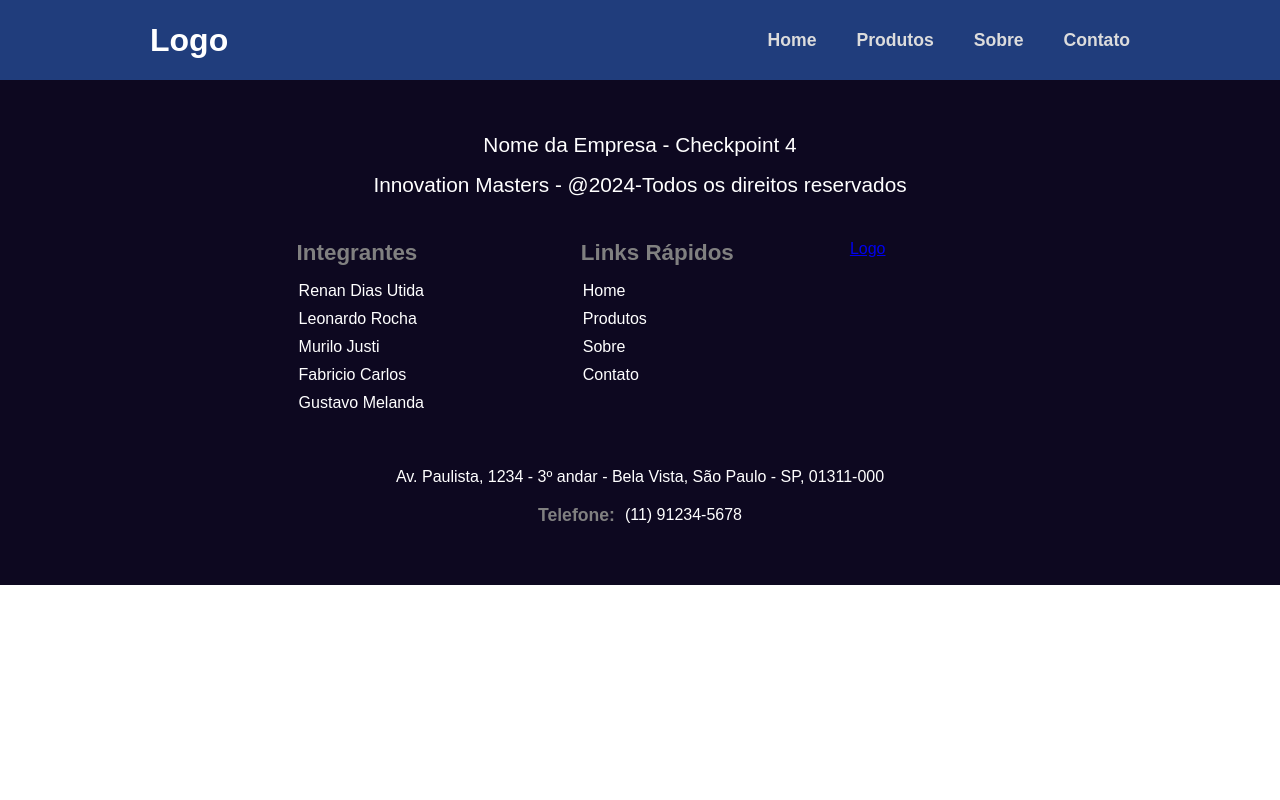
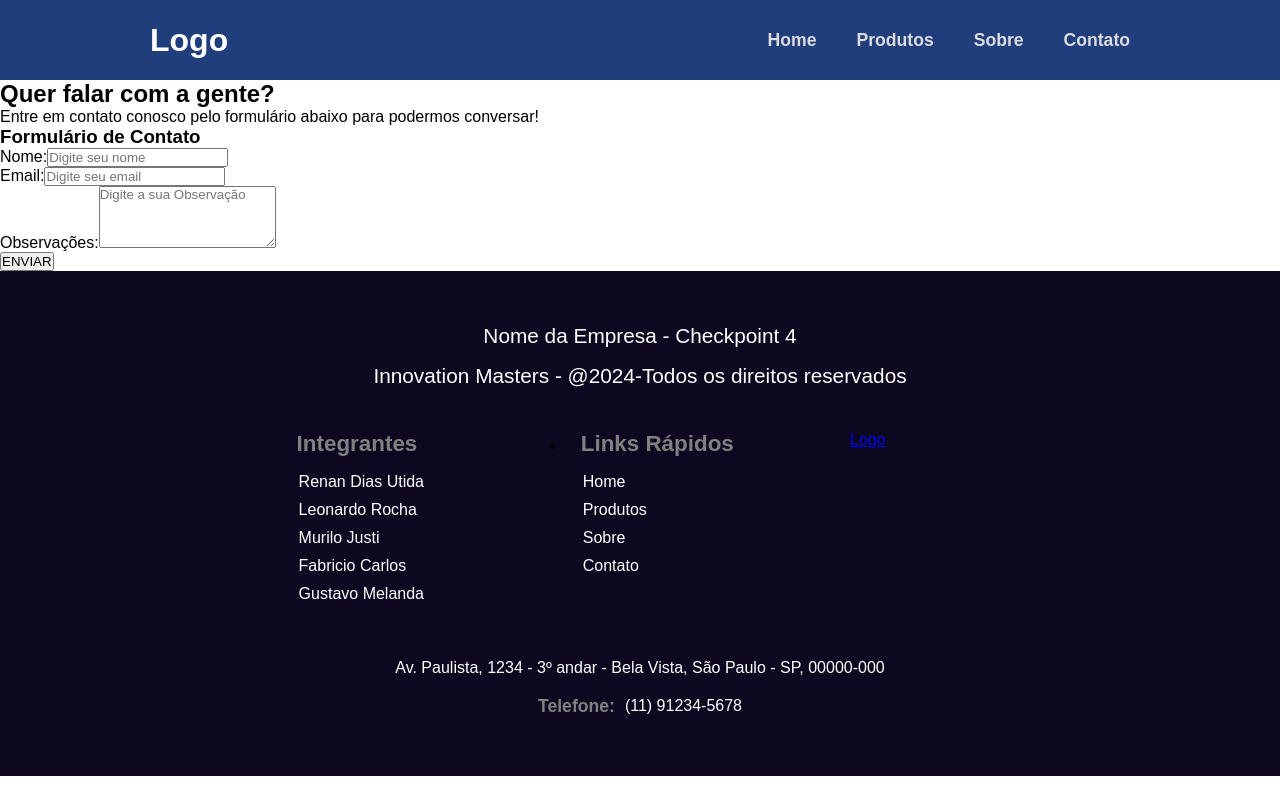
Before and after one commit to Innovation-Masters/projeto1-cp1, a React (Vite) app: page /contato in a window 1280 px wide. Built offline with nearby package versions, Linux system fonts and the light colour scheme.

Commit message:
Linkando as paginas, finalizando o Footer e começando a organizar a pagina de contato - Renan Dias Utida - RM 558540

```diff
--- a/src/App.jsx
+++ b/src/App.jsx
@@ -1,5 +1,6 @@
 import Nav from './components/Nav'
 import Footer from './components/Footer'
+import { Outlet } from 'react-router-dom'
 
 function App() {
 
@@ -7,6 +8,9 @@ function App() {
   return (
     <>
      <Nav/>
+
+     <Outlet/>
+
      <Footer/>
     </>
   )
--- a/src/components/Footer.jsx
+++ b/src/components/Footer.jsx
@@ -1,4 +1,5 @@
 import '../css/footer.css'
+import { Link } from 'react-router-dom'
 
 const Footer=()=>{
 
@@ -13,44 +14,26 @@ const Footer=()=>{
                     <div className="footer-info">
                         <ul>
                             <h2>Integrantes</h2>
-                            <li>
-                                <span>Renan Dias Utida</span>
-                            </li>
-                            <li>
-                                <span>Leonardo Rocha</span>
-                            </li>
-                            <li>
-                                <span>Murilo Justi</span>
-                            </li>
-                            <li>
-                                <span>Fabricio Carlos</span>
-                            </li>
-                            <li>
-                                <span>Gustavo Melanda</span>
-                            </li>
+                            <li>Renan Dias Utida</li>
+                            <li>Leonardo Rocha</li>
+                            <li>Murilo Justi</li>
+                            <li>Fabricio Carlos</li>
+                            <li>Gustavo Melanda</li>
                         </ul>
-                        <ul>
+                        <div className='links-rapidos'>
                             <h2>Links Rápidos</h2>
-                            <li>
-                                <span className='link-hover'>Home</span>
-                            </li>
-                            <li>
-                                <span className='link-hover'>Produtos</span>
-                            </li>
-                            <li>
-                                <span className='link-hover'>Sobre</span>
-                            </li>
-                            <li>
-                                <span className='link-hover'>Contato</span>
-                            </li>
-                        </ul>
+                            <Link to="/">Home</Link>
+                            <Link to="/produtos">Produtos</Link>
+                            <Link to="/sobre">Sobre</Link>
+                            <Link to="/contato">Contato</Link>
+                        </div>
                     </div>
                     <div className="footer-logo">
                         <a href="#">Logo</a>
                     </div>
                 </nav>
                 <div className="footer-local">
-                    <p>Av. Paulista, 1234 - 3º andar - Bela Vista, São Paulo - SP, 01311-000</p>
+                    <p>Av. Paulista, 1234 - 3º andar - Bela Vista, São Paulo - SP, 00000-000</p>
                     <div className='phone'>
                         <h3>Telefone: </h3>
                         <p>(11) 91234-5678</p>
--- a/src/components/Nav.jsx
+++ b/src/components/Nav.jsx
@@ -1,4 +1,5 @@
 import '../css/nav.css'
+import { Link } from 'react-router-dom'
 
 const Nav=()=>{
 
@@ -10,20 +11,10 @@ const Nav=()=>{
                         <h1>Logo</h1>
                     </a>
                     <nav>
-                        <ul>
-                            <li>
-                                <a href="">Home</a>
-                            </li>
-                            <li>
-                                <a href="">Produtos</a>
-                            </li>
-                            <li>
-                                <a href="">Sobre</a>
-                            </li>
-                            <li>
-                                <a href="">Contato</a>
-                            </li>
-                        </ul>
+                        <Link to="/">Home</Link>
+                        <Link to="/produtos">Produtos</Link>
+                        <Link to="/sobre">Sobre</Link>
+                        <Link to="/contato">Contato</Link>
                     </nav>
                 </div>
             </header>
--- a/src/css/footer.css
+++ b/src/css/footer.css
@@ -46,25 +46,39 @@ nav .footer-info{
 }
 
 .footer-info ul li{
+    display: list-item;
+    color: white;
+    font-size: 1em;
+    padding: 2px;
+    line-height: 1.5em;
     list-style: none;
+}
+
+.footer-info .links-rapidos{
+    padding: 0 15px;
+    flex: 1 0;
     display: list-item;
 }
 
-.footer-info ul li span{
+.footer-info .links-rapidos h2{
+    color: gray;
+    font-size: 1.4em;
+    margin-bottom: 0.5em;
+}
+
+.links-rapidos a{
+    display: block;
     padding: 2px;
-    display: inline-block;
-    line-height: 1.5em;
-    text-decoration: none;
     color: white;
     font-size: 1em;
+    line-height: 1.5em;
+    list-style: none;
+    text-decoration: none;
 }
 
-.footer-info ul li .link-hover{
-    cursor: pointer;
-}
-
-.footer-info ul li .link-hover:hover{
+.footer-info .links-rapidos a:hover{
     color: #203d7c;
+    transition: 0.2s;
 }
 
 nav .footer-logo{
--- a/src/css/nav.css
+++ b/src/css/nav.css
@@ -23,24 +23,21 @@ header .header-items{
     font-size: 2em;
 }
 
-.header-items nav ul{
+.header-items nav{
     display: flex;
     flex-direction: row;
     gap: 40px;
 }
 
-.header-items nav ul li{
+.header-items nav a{
+    font-size: 1.1em;
+    font-weight: 600;
+    color: #dcdcdc;
     text-decoration: none;
     list-style: none;
 }
 
-.header-items nav ul li a{
-    color: #dcdcdc;
-    font-size: 1.1em;
-    font-weight: 600;
-}
-
-.header-items nav ul li a:hover{
+.header-items nav a:hover{
     color: #ffffff;
     transition: 0.2s;
 }
--- a/src/main.jsx
+++ b/src/main.jsx
@@ -1,12 +1,42 @@
 import { StrictMode } from 'react'
 import { createRoot } from 'react-dom/client'
+import GlobalStyle from './global-styled.js'
+// Importando as dependências para criar as rotas
+import { createBrowserRouter, RouterProvider } from 'react-router-dom'
 import App from './App.jsx'
-import GlobalStyle from './global-styled.js'
+import Error from './routes/Error.jsx'
+import Home from './routes/Home.jsx'
+import Produtos from './routes/Produtos.jsx'
+import Sobre from './routes/Sobre.jsx'
+import Contato from './routes/Contato.jsx'
+
+
+/* Criando a Função createBrowserRouter */
+
+const router = createBrowserRouter([
+  {
+    // Criando as Rotas Pai
+    path: '/',
+    element: <App/>,
+    errorElement: <Error/>,
+
+    // Criando as rotas Filhas
+
+    children:[
+      {path: '/', element: <Home/>},
+      {path:'/produtos', element: <Produtos/>},
+      {path: '/sobre', element: <Sobre/>},
+      {path: '/contato', element: <Contato/>},
+    ]
+  }
+])
+
 
 
 createRoot(document.getElementById('root')).render(
   <StrictMode>
-    <App />
+    {/*CRIANDO O DESESTRUCT ROUTER PARA SER RENDERIZADO */}
+    <RouterProvider router={router} />
     <GlobalStyle />
   </StrictMode>,
 )
--- a/src/routes/Contato.jsx
+++ b/src/routes/Contato.jsx
@@ -3,7 +3,37 @@ const Contato=()=>{
 
     return(
         <>
-            <h1>Contato</h1>
+            <main>
+                <div className="titulo">
+                    <h2>Quer falar com a gente?</h2>
+                    <p>Entre em contato conosco pelo formulário abaixo para podermos conversar!</p>
+                </div>
+                <section>
+                    <div className="fale-conosco">
+                        <form className="form" id="form">
+                            <h3>Formulário de Contato</h3>
+
+                            <div className="info">
+                                <label for="username">Nome:</label>
+                                <input type="text" id="username" required placeholder="Digite seu nome"/>
+                            </div>
+
+                            <div className="info">
+                                <label for="username">Email:</label>
+                                <input type="email" id="email" required placeholder="Digite seu email"/>
+                            </div>
+
+                            <div className="info">
+                                <label for="message">Observações:</label>
+                                <textarea id="message" name="message" rows="4" placeholder="Digite a sua Observação"></textarea>
+                            </div>
+
+                            <button type="submit">ENVIAR</button>
+
+                        </form>
+                    </div>
+                </section>
+            </main>
         </>
     )
 }
```
Also changed, not shown: src/css/contato.css (added).
